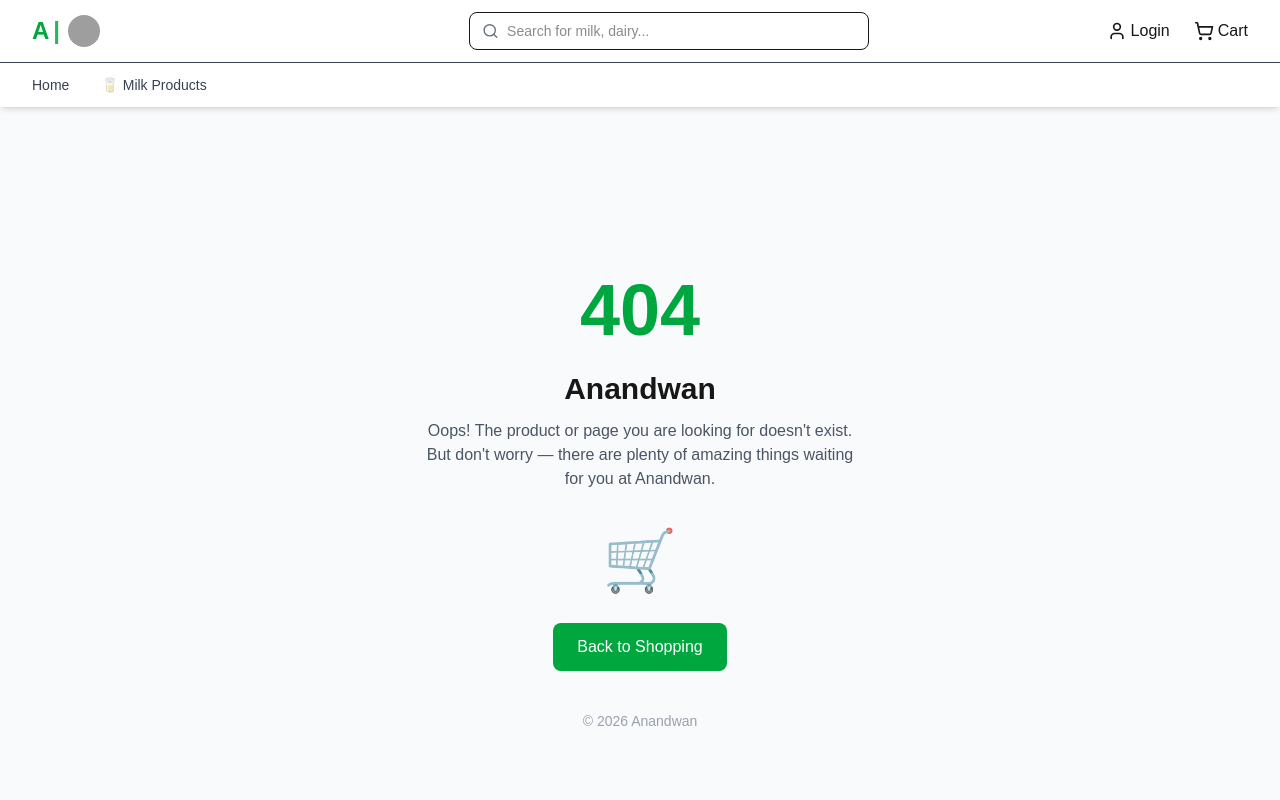
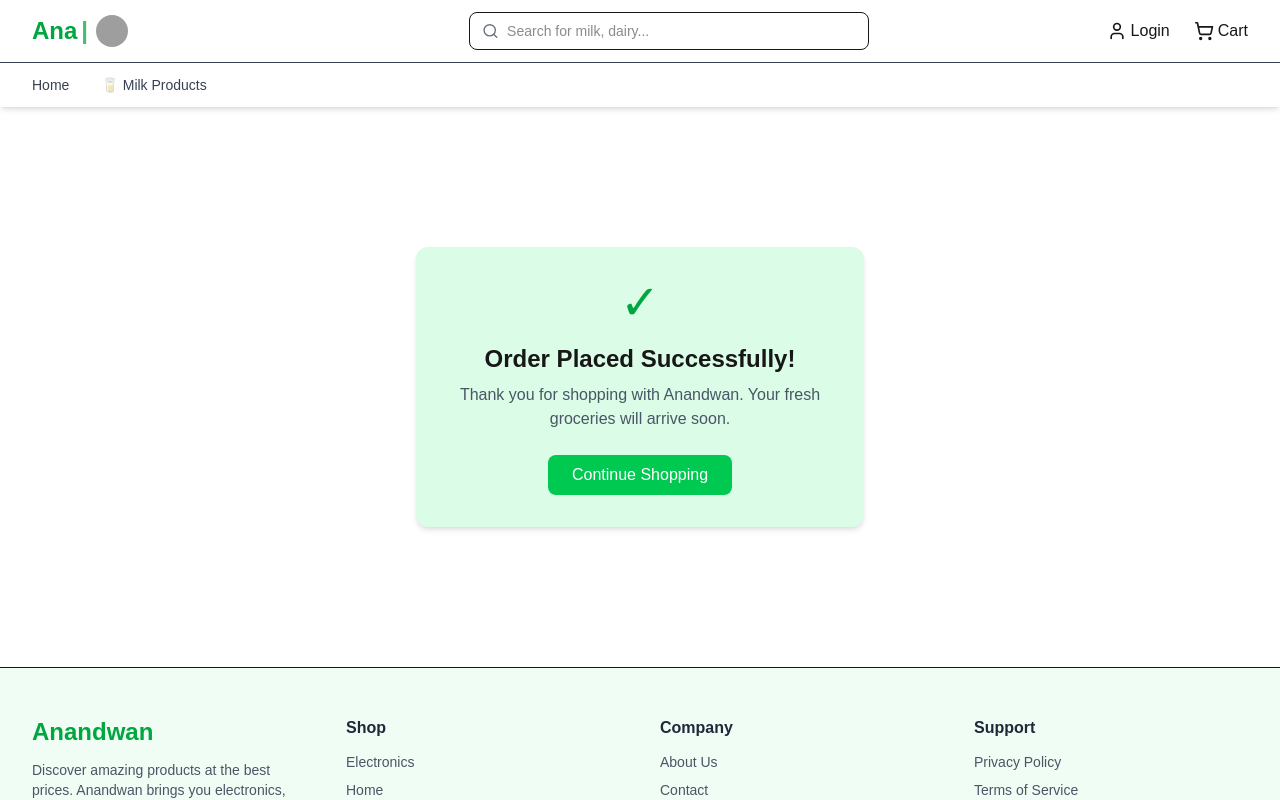
Before and after one commit to MADHURMEHARE/Shops, a Next.js app in the folder my-app/: page /order-success in a window 1280 px wide. Before the commit this address had no page. Shown: the top 800 px of the page. Built offline with nearby package versions, Linux system fonts and the light colour scheme; grey boxes are pictures that could not be loaded.

Commit message:
order successfull page is working good

```diff
--- a/my-app/app/checkout/page.jsx
+++ b/my-app/app/checkout/page.jsx
@@ -18,11 +18,10 @@ export default function CheckoutPage() {
       return;
     }
 
-    alert("Order placed successfully!");
+   router.push("/order-success");
 
     localStorage.removeItem("cart");
 
-    router.push("/");
   };
 
   if (cart.length === 0) {
--- /dev/null
+++ b/my-app/app/order-success/page.tsx
@@ -0,0 +1,34 @@
+"use client";
+
+import Link from "next/link";
+
+export default function OrderSuccess() {
+  return (
+    <div className="flex flex-col items-center justify-center min-h-[70vh] text-center px-4">
+
+      <div className="bg-green-100 p-8 rounded-xl shadow-md max-w-md">
+
+        <div className="text-green-600 text-5xl mb-4">
+          ✓
+        </div>
+
+        <h1 className="text-2xl font-bold mb-2">
+          Order Placed Successfully!
+        </h1>
+
+        <p className="text-gray-600 mb-6">
+          Thank you for shopping with Anandwan.
+          Your fresh groceries will arrive soon.
+        </p>
+
+        <Link href="/">
+          <button className="bg-green-500 text-white px-6 py-2 rounded-lg hover:bg-green-600 transition">
+            Continue Shopping
+          </button>
+        </Link>
+
+      </div>
+
+    </div>
+  );
+}
```
